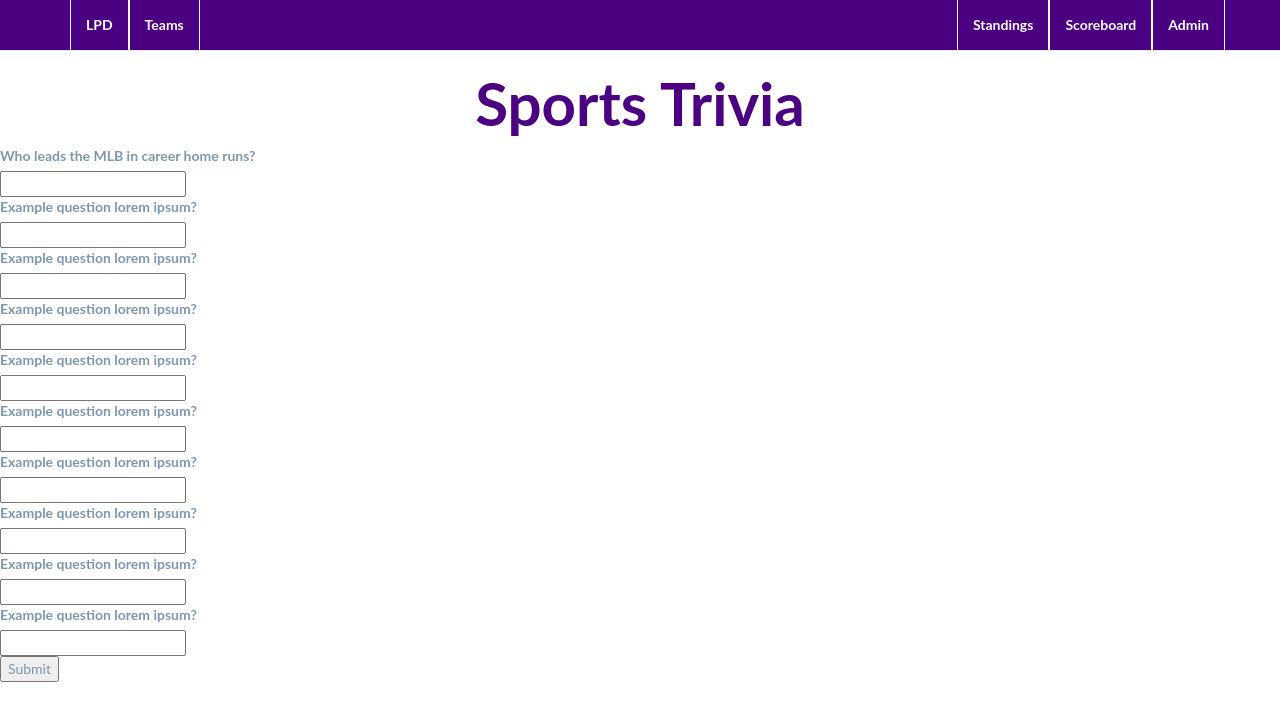
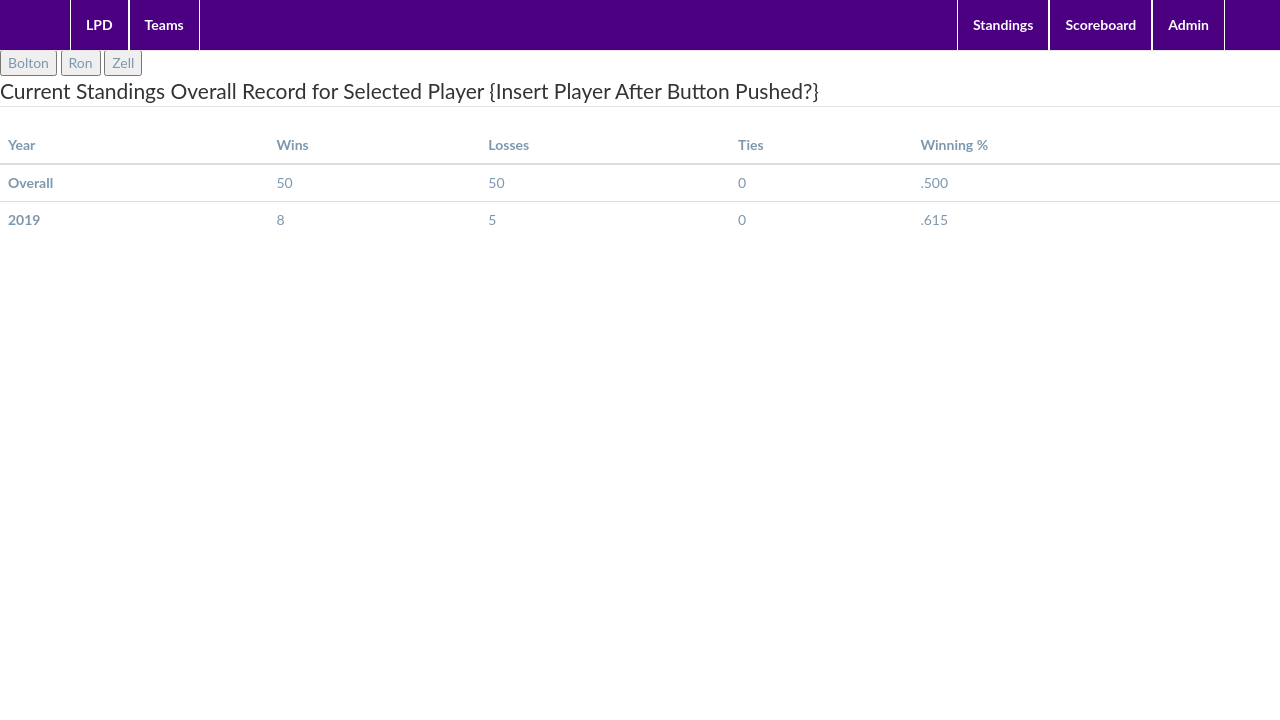
Before and after one commit to kleinronmich/lpd, a plain HTML site: page teams.html in a window 1280 px wide. Drawn offline with nearby package versions, Linux system fonts and the light colour scheme.

Commit message:
Standings and Teams
Changed standings and teams pages to match format discussed.

```diff
--- a/teams.html
+++ b/teams.html
@@ -32,33 +32,36 @@
         </div>
     </nav>
 
-    <h1>Sports Trivia</h1>
+    <button id="bolton" type="button">Bolton</button>
+                <button id="ron" type="button">Ron</button>
+                <button id="zell" type="button">Zell</button>
 
-    <form>
-        <fieldset>
-        <label for="fname">Who leads the MLB in career home runs?</label><br>
-        <input type="text" id="q1" name="q1" value=""><br>
-        <label for="lname">Example question lorem ipsum?</label><br>
-        <input type="text" id="q2" name="q2" value=""><br>
-        <label for="lname">Example question lorem ipsum?</label><br>
-        <input type="text" id="q3" name="q3" value=""><br>
-        <label for="lname">Example question lorem ipsum?</label><br>
-        <input type="text" id="q4" name="q4" value=""><br>
-        <label for="lname">Example question lorem ipsum?</label><br>
-        <input type="text" id="q5" name="q5" value=""><br>
-        <label for="lname">Example question lorem ipsum?</label><br>
-        <input type="text" id="q6" name="q6" value=""><br>
-        <label for="lname">Example question lorem ipsum?</label><br>
-        <input type="text" id="q7" name="q7" value=""><br>
-        <label for="lname">Example question lorem ipsum?</label><br>
-        <input type="text" id="q8" name="q8" value=""><br>
-        <label for="lname">Example question lorem ipsum?</label><br>
-        <input type="text" id="q9" name="q9" value=""><br>
-        <label for="lname">Example question lorem ipsum?</label><br>
-        <input type="text" id="q10" name="q10" value=""><br>
-        <input type="submit">
-    </fieldset>
-      </form>
+                <table class="table">
+                    <legend>Current Standings Overall Record for Selected Player {Insert Player After Button Pushed?}</legend>
+                    <thead>
+                        <th scope="col">Year</th>
+                        <th scope="col">Wins</th>
+                        <th scope="col">Losses</th>
+                        <th scope="col">Ties</th>
+                        <th scope="col">Winning %</th>
+                    </thead>
+                    <tbody>
+                        <tr>
+                            <th scope="row">Overall</th>
+                            <td>50</td>
+                            <td>50</td>
+                            <td>0</td>
+                            <td>.500</td>
+                        </tr>
+                        <tr>
+                            <th scope="row">2019</th>
+                            <td>8</td>
+                            <td>5</td>
+                            <td>0</td>
+                            <td>.615</td>
+                        </tr>
+                    </tbody>
+                </table>
 </body>
 
 </html>
```
Also changed, not shown: standings.html (+45 -4 lines).
